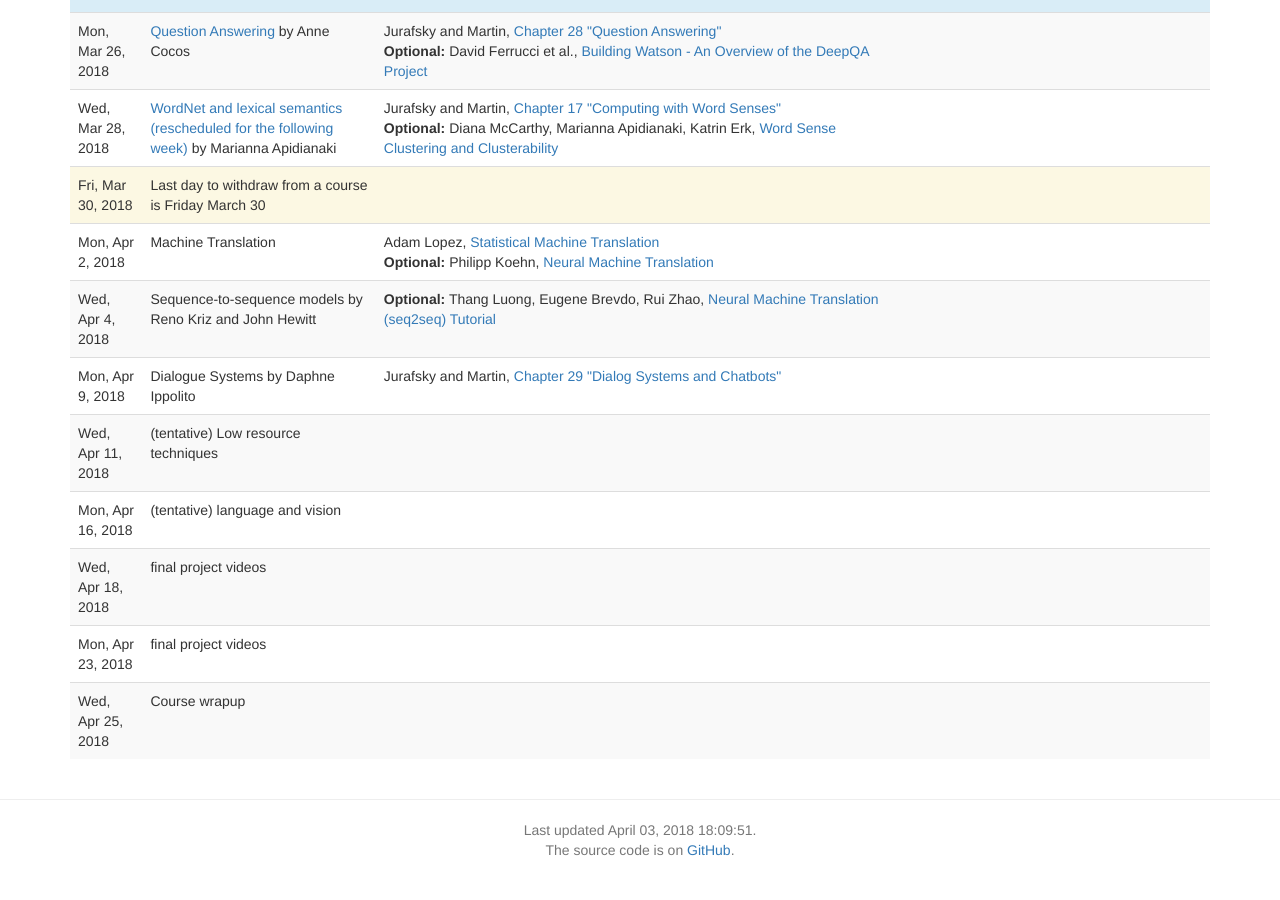
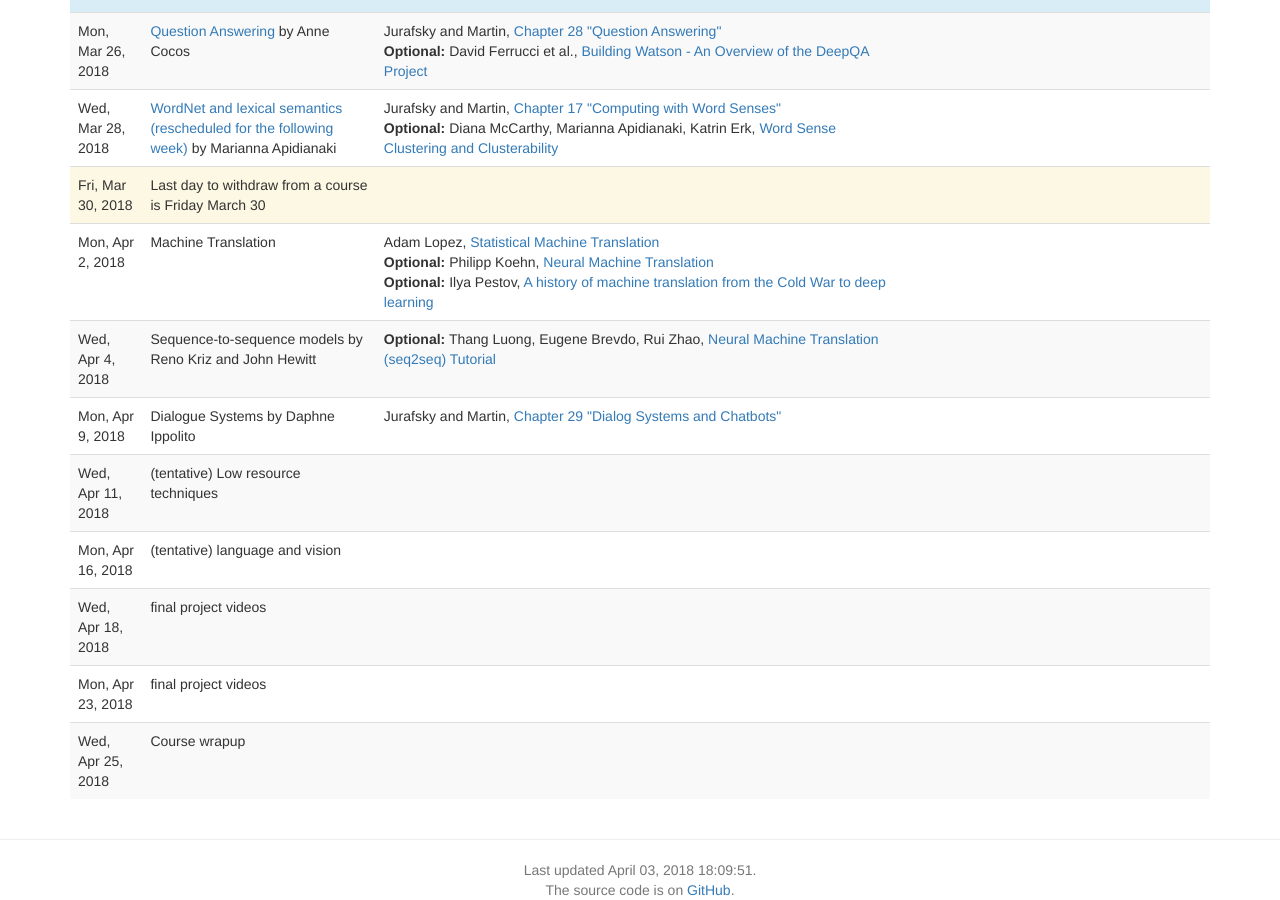
Before and after one commit to computational-linguistics-class/computational-linguistics-class.github.io, a Jekyll site: the page built from lectures.md, in a window 1280 px wide and 900 px high, scrolled down 2750 px. Built offline with Jekyll 4.4.1, drawn with Linux system fonts in a browser that asks for light colours; nearby versions of some CDN libraries; a script that is not in the unit is left out; before the commit the page ends 3610 px from its top, so only the background shows below that.

Commit message:
Link to article on "A history of machine translation from the Cold War to deep learning"

```diff
--- a/_data/lectures.yaml
+++ b/_data/lectures.yaml
@@ -404,6 +404,11 @@
       authors: Philipp Koehn
       url: http://mt-class.org/jhu/assets/nmt-book.pdf
       optional: true
+    -
+      title: A history of machine translation from the Cold War to deep learning
+      authors: Ilya Pestov
+      url: https://medium.freecodecamp.org/a-history-of-machine-translation-from-the-cold-war-to-deep-learning-f1d335ce8b5
+      optional: true
 -
   date: 2018-04-04
   slides:
```
